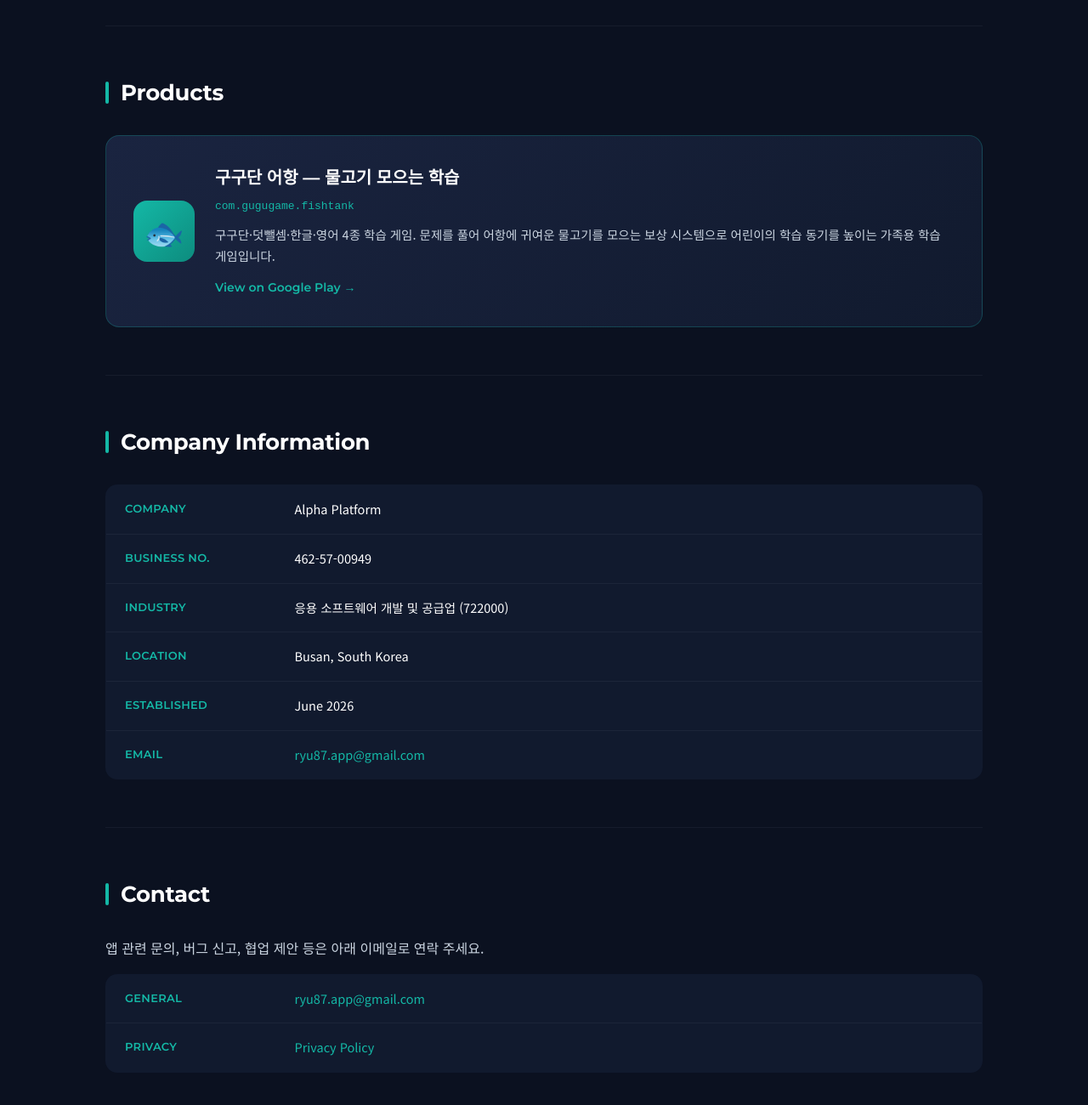
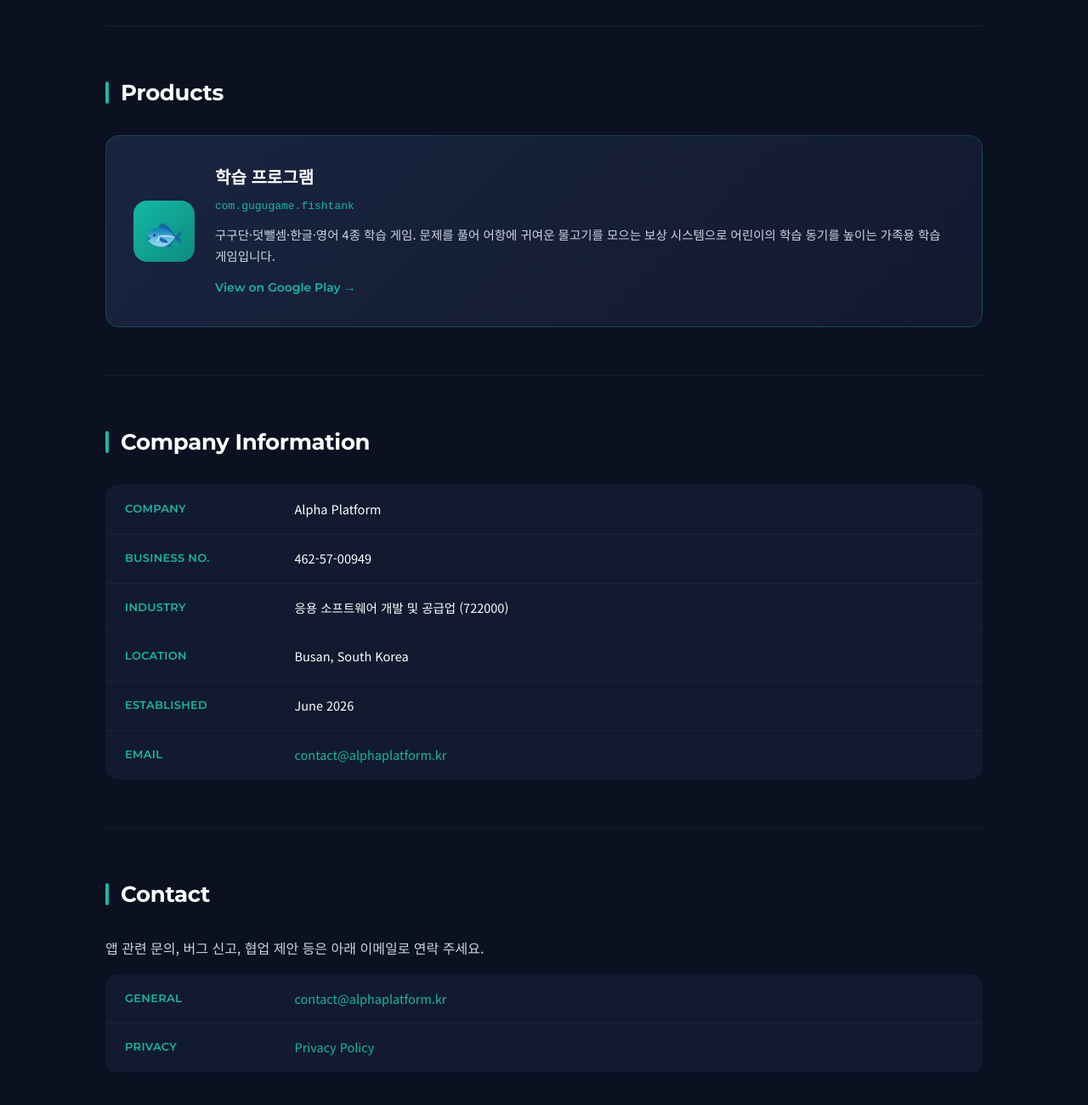
Before and after one commit to ryu87app/alpha-platform, a plain HTML site: page index.html in a window 1280 px wide. Shown: the part 1327-2627 px from the top of the page at 85% size. Drawn offline with Linux system fonts and the light colour scheme.

Commit message:
Add files via upload

```diff
--- a/index.html
+++ b/index.html
@@ -349,7 +349,7 @@
     <div class="app-card">
       <div class="app-icon">🐟</div>
       <div class="app-body">
-        <h3>구구단 어항 — 물고기 모으는 학습</h3>
+        <h3>학습 프로그램</h3>
         <div class="pkg">com.gugugame.fishtank</div>
         <p>구구단·덧뺄셈·한글·영어 4종 학습 게임. 문제를 풀어 어항에 귀여운 물고기를 모으는 보상 시스템으로 어린이의 학습 동기를 높이는 가족용 학습 게임입니다.</p>
         <a class="link" href="https://play.google.com/store/apps/details?id=com.gugugame.fishtank" target="_blank" rel="noopener">View on Google Play →</a>
@@ -366,7 +366,7 @@
       <tr><th>Industry</th><td>응용 소프트웨어 개발 및 공급업 (722000)</td></tr>
       <tr><th>Location</th><td>Busan, South Korea</td></tr>
       <tr><th>Established</th><td>June 2026</td></tr>
-      <tr><th>Email</th><td><a href="mailto:ryu87.app@gmail.com">ryu87.app@gmail.com</a></td></tr>
+      <tr><th>Email</th><td><a href="mailto:contact@alphaplatform.kr">contact@alphaplatform.kr</a></td></tr>
     </table>
   </section>
 
@@ -377,7 +377,7 @@
       앱 관련 문의, 버그 신고, 협업 제안 등은 아래 이메일로 연락 주세요.
     </p>
     <table class="info-table" style="margin-top: 16px;">
-      <tr><th>General</th><td><a href="mailto:ryu87.app@gmail.com">ryu87.app@gmail.com</a></td></tr>
+      <tr><th>General</th><td><a href="mailto:contact@alphaplatform.kr">contact@alphaplatform.kr</a></td></tr>
       <tr><th>Privacy</th><td><a href="./privacy.html">Privacy Policy</a></td></tr>
     </table>
   </section>
```
